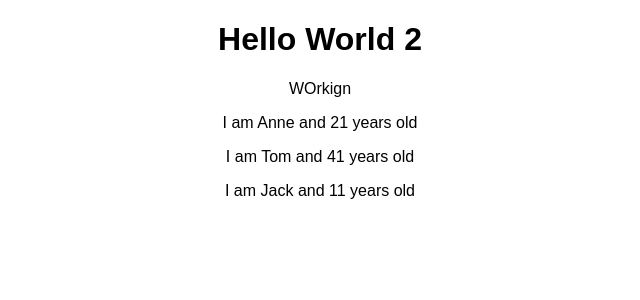
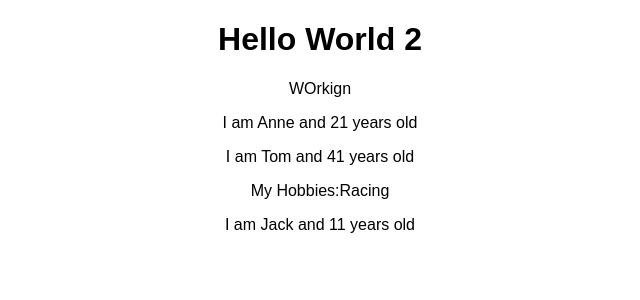
Before and after one commit to stefanevansnz/reactjs-udemy, a React (Create React App) app: page / in a window 1280 px wide. Shown: the top 300 px of the page, without its empty margins (320-960 px from the left). Built offline with nearby package versions, Linux system fonts and the light colour scheme.

Commit message:
used props children

```diff
--- a/src/Person/Person.js
+++ b/src/Person/Person.js
@@ -1,7 +1,12 @@
 import React from 'react';
 
 const person = (props) => {
-    return <p>I am {props.name} and {props.age} years old</p>
+    return (
+    <div>
+        <p>I am {props.name} and {props.age} years old</p>
+        <p>{props.children}</p>
+    </div>
+    )
 }
 
 export default person;
```
